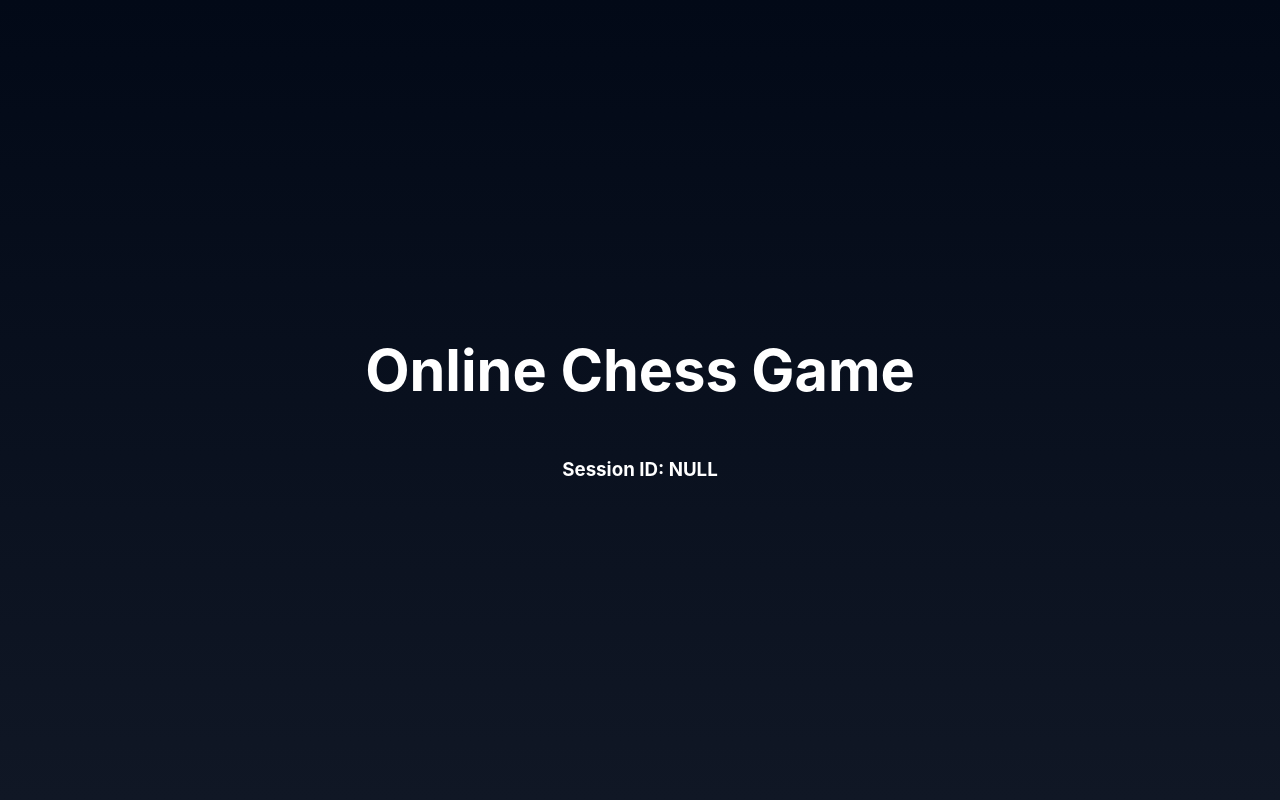
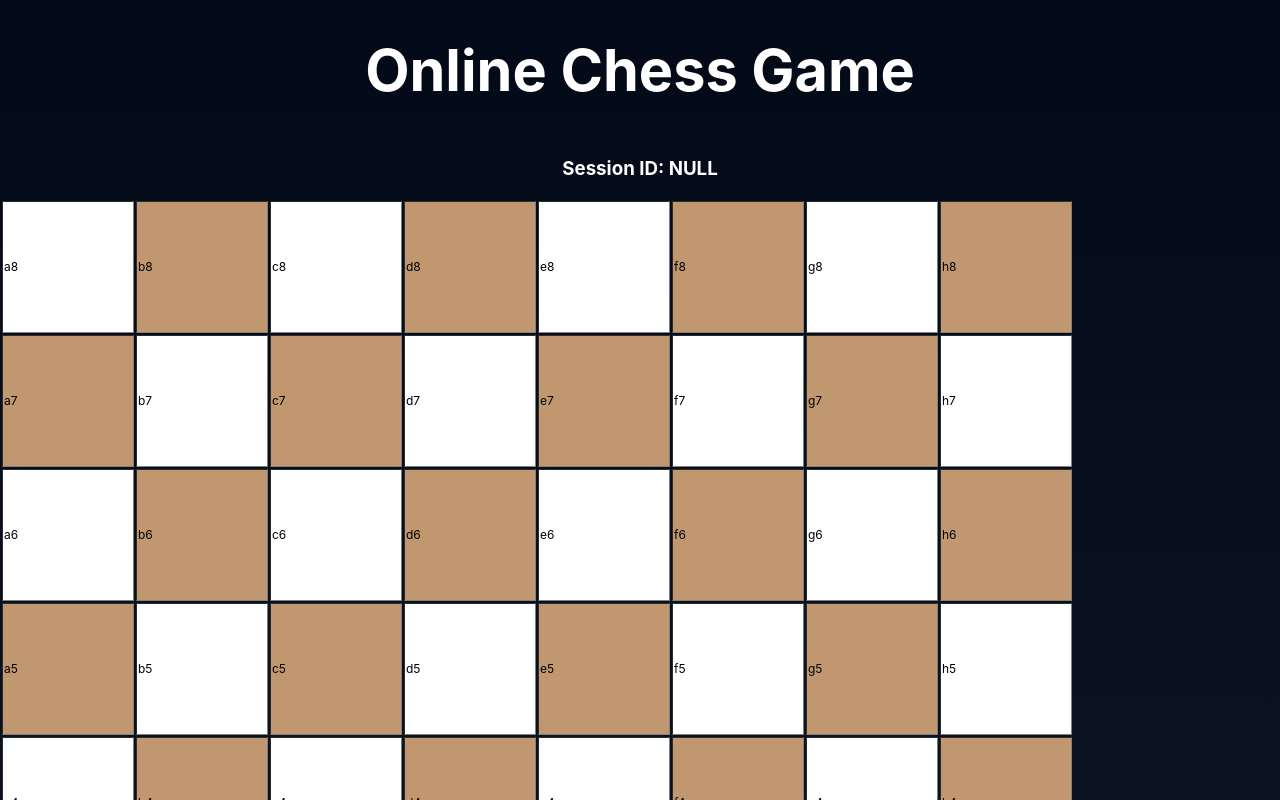
Before and after one commit to patrickijieh/really-terrible-chess, a React app in the folder src/main/react/chess-app/: page /game in a window 1280 px wide. Shown: the top 800 px of the page. Built offline with nearby package versions, Linux system fonts and the light colour scheme; the HTML template or start-up script is replaced by a standard one.

Commit message:
Add chessboard to the game page

```diff
--- /dev/null
+++ b/src/main/react/chess-app/src/chessboard.tsx
@@ -0,0 +1,38 @@
+import "./styles.css";
+
+const ChessBoard = () => {
+    return (
+        <div>
+            {createChessBoard()}
+        </div>
+    );
+};
+
+const createChessBoard = () => {
+    const board = [];
+    for (let row = 8; row > 0; row--) {
+        let column = [];
+        for (let col = 0; col < 8; col++) {
+            let charCode = "a".charCodeAt(0);
+            column.push("" + String.fromCharCode(charCode + col) + row);
+        }
+        board.push(column);
+    }
+
+    let row_n = 1, col_n = 0;
+    return (
+        <table>
+            {board.map(row => {
+                row_n++;
+                return (<tr>
+                    {row.map(pos => {
+                        return <td key={pos} className={"cell " + ((row_n + col_n++) % 2 == 0 ? "cell-white" : "cell-black")}>{pos}</td>
+                    })}
+                </tr>)
+            }
+            )}
+        </table>
+    );
+};
+
+export default ChessBoard;
--- a/src/main/react/chess-app/src/game.tsx
+++ b/src/main/react/chess-app/src/game.tsx
@@ -1,6 +1,7 @@
 import { WebSocketClient } from "./types";
 import "./styles.css";
 import { useEffect, useState } from "react";
+import ChessBoard from "./chessboard";
 
 const Game = () => {
     const [wsClient, setWsClient] = useState(new WebSocketClient());
@@ -33,7 +34,9 @@ const Game = () => {
         <div className="content">
             <h1>Online Chess Game</h1>
             <h3>Session ID: {getSessionIdString()}</h3>
-            <div id="chesstable"></div>
+            <div id="chesstable">
+                <ChessBoard />
+            </div>
         </div>
     );
 };
--- a/src/main/react/chess-app/src/home.tsx
+++ b/src/main/react/chess-app/src/home.tsx
@@ -7,7 +7,7 @@ const Home = () => {
     return (
         <div className="content">
             <h1>Welcome to Online Chess!</h1>
-            <p>Start building amazing things with Rsbuild.</p>
+            <p>Join or Create a room below</p>
             <NavLink to="/create-room" className="common-button">Create Room</NavLink>
             <NavLink to="/join-room" className="common-button">Join Room</NavLink>
         </div>
--- a/src/main/react/chess-app/src/styles.css
+++ b/src/main/react/chess-app/src/styles.css
@@ -29,10 +29,30 @@ body {
     border-radius: 5px;
     text-decoration: none;
     background-color: #008000;
+    color: #ffffff;
     padding: 1rem;
     width: 5rem;
 }
 
+.cell {
+    height: 8rem;
+    width: 8rem;
+    border: 1.5px solid grey;
+    border-style: inset;
+    color: black;
+    font-size: 12px;
+    text-align: start;
+}
+
+.cell-black {
+    background-color: #C19770;
+}
+
+.cell-white {
+    background-color: #ffffff;
+}
+
 .common-button:active {
-    background-color: #06402B
+    background-color: #06402B;
+    color: #ffffff
 }
```
Also changed, not shown: 1 other file (tests, documents, lock files or other folders).
